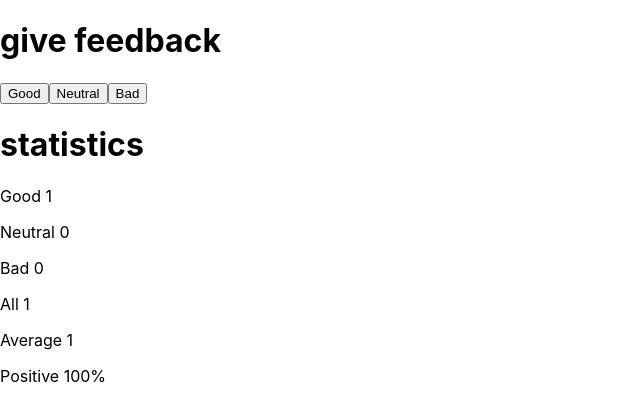
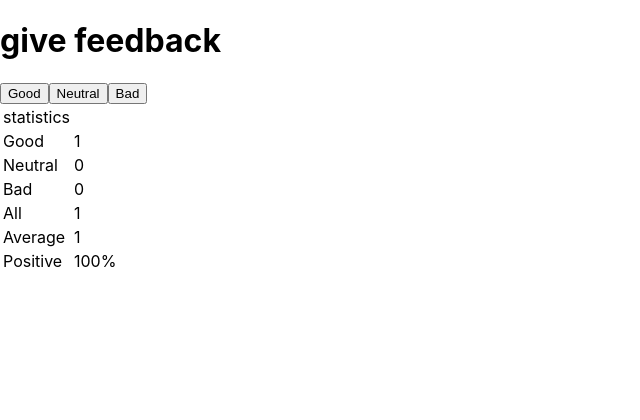
Before and after one commit to HeliHaavisto/fullstack, a React (Create React App) app in the folder part1/unicafe/: page / in a window 1280 px wide. Both pictures are taken after a click on the button "Good". Shown: the top 420 px of the page, without its empty margins (0-640 px from the left). Built offline with nearby package versions, Linux system fonts and the light colour scheme; the HTML template or start-up script is replaced by a standard one.

Commit message:
task 1.11 done

```diff
--- a/part1/unicafe/src/App.js
+++ b/part1/unicafe/src/App.js
@@ -5,7 +5,12 @@
 )
 
 const Statisticsline = ({text, value}) => (
-  <p>{text} {value}</p>
+  <tbody>
+    <tr>
+    <td>{text}</td>
+    <td>{value}</td>
+    </tr>
+  </tbody>
 )
 
 const Statistics = ({good, neutral,bad}) => {
@@ -18,14 +23,19 @@
   }
   return(
   <div>
-  <h1>statistics</h1>
+  <table>
+  <thead>
+    <tr>
+      <td>statistics</td>
+    </tr>
+  </thead>
   <Statisticsline text="Good" value={good} />
   <Statisticsline text="Neutral" value={neutral} />
   <Statisticsline text="Bad" value={bad} />
   <Statisticsline text="All" value={good + neutral + bad} />
   <Statisticsline text="Average" value={(good*1 + neutral*0 + bad*(-1))/(good + neutral+ bad)} />
   <Statisticsline text="Positive" value={100 * good / (good + neutral + bad) + "%"} />
-
+  </table>
   </div>
   )
 }
```
